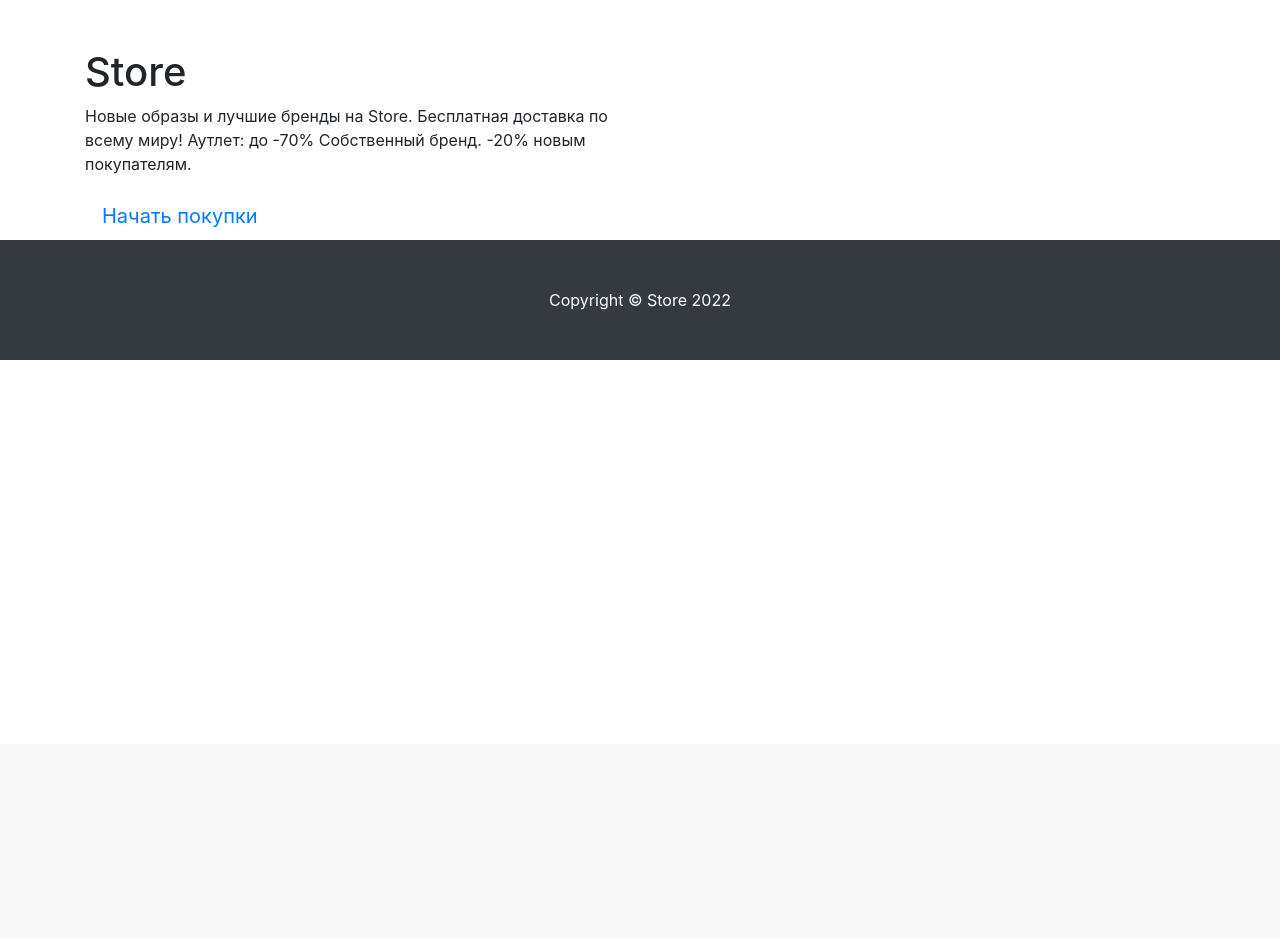
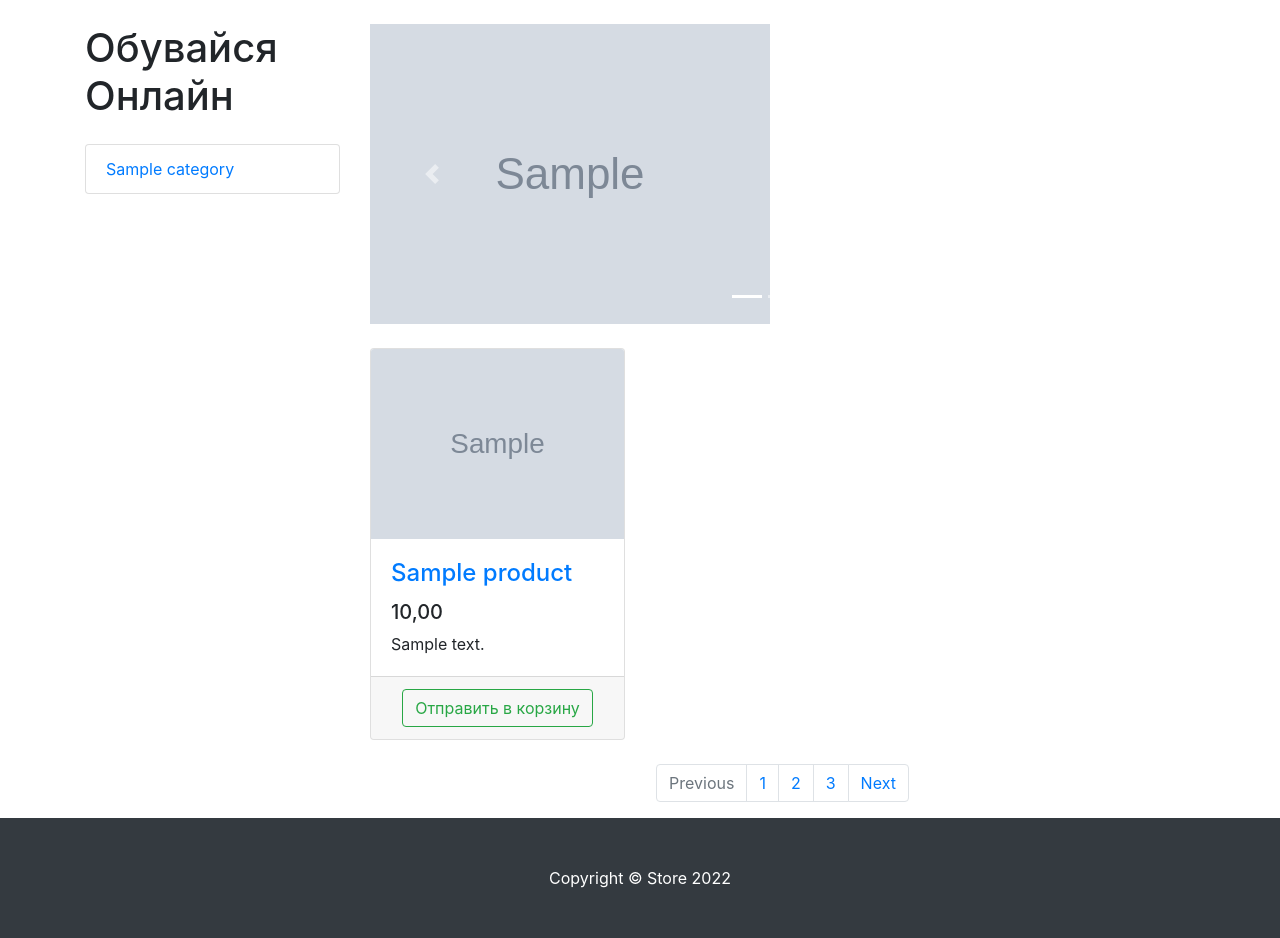
Before and after one commit to facetable-lab/Obuvaisa_Online, a Django app: template products/templates/products/products.html in a window 1280 px wide. Shown: the part 56-994 px from the top of the page. Before the commit the page ends 416 px from the top, so only its background shows below. Run offline with Django 4.2, Linux system fonts and the light colour scheme; tables that the repository leaves empty hold one stand-in row (values such as "Sample post"); the template is opened without the code that fills it: values that come from a table or form of the project are taken from there, most other values are stand-ins (such as "Sample title", 1, 10 or a date in 2020); grey boxes marked "Sample" are stand-in pictures; some libraries are stand-ins or nearby versions.

Commit message:
Вывод товаров, изображений карусели из бд

```diff
--- a/products/templates/products/products.html
+++ b/products/templates/products/products.html
@@ -8,25 +8,96 @@
 
 
 {% block content %}
-<!-- Page Content -->
-<section>
-    <div class="container">
-        <div class="row">
-            <div class="col-lg-6">
-                <h1 class="mt-5">Store</h1>
-                <p>
-                    Новые образы и лучшие бренды на Store.
-                    Бесплатная доставка по всему миру! Аутлет: до -70% Собственный бренд. -20% новым покупателям.
-                </p>
-                <button id="start-purchase-btn" type="button" class="btn btn-lg">
-                    <a id="start-purchase-link" href="products.html">
-                        Начать покупки
-                    </a>
-                </button>
+<div class="container">
+    <div class="row">
+        <div class="col-lg-3">
+            <h1 class="my-4">Обувайся Онлайн</h1>
+            <div class="list-group">
+                {% for category in category_qs %}
+                <a href="#" class="list-group-item">{{ category }}</a>
+                {% endfor %}
             </div>
         </div>
+
+        <div class="col-lg-9">
+            <div id="carouselExampleIndicators" class="carousel slide my-4" data-ride="carousel">
+                <ol class="carousel-indicators">
+                    <li data-target="#carouselExampleIndicators" data-slide-to="0" class="active"></li>
+                    <li data-target="#carouselExampleIndicators" data-slide-to="1"></li>
+                    <li data-target="#carouselExampleIndicators" data-slide-to="2"></li>
+                </ol>
+
+                <div class="carousel-inner" role="listbox">
+
+                    <div class="carousel-item ">
+                        <img class="d-block img-fluid"
+                             src="{{ carousel_images.0.image.url }}"
+                             alt="First slide" height="300">
+                    </div>
+                    <div class="carousel-item active">
+                        <img class="d-block img-fluid "
+                             src="{{ carousel_images.1.image.url }}"
+                             alt="Second slide">
+                    </div>
+                    <div class="carousel-item">
+                        <img class="d-block img-fluid"
+                             src="{{ carousel_images.2.image.url }}"
+                             alt="Third slide" >
+                    </div>
+                </div>
+                <a class="carousel-control-prev" href="#carouselExampleIndicators" role="button" data-slide="prev">
+                    <span class="carousel-control-prev-icon" aria-hidden="true"></span>
+                    <span class="sr-only">Previous</span>
+                </a>
+                <a class="carousel-control-next" href="#carouselExampleIndicators" role="button" data-slide="next">
+                    <span class="carousel-control-next-icon" aria-hidden="true"></span>
+                    <span class="sr-only">Next</span>
+                </a>
+            </div>
+
+            <div class="row">
+                {% for product in product_qs %}
+                <div class="col-lg-4 col-md-6 mb-4">
+                    <div class="card h-100">
+                        <a href="#">
+                            <img class="card-img-top"
+                                 src="{{ product.image.url }}"
+                                 alt="">
+                        </a>
+                        <div class="card-body">
+                            <h4 class="card-title">
+                                <a href="#">{{ product.name }}</a>
+                            </h4>
+                            <h5>{{ product.price }}</h5>
+                            <p class="card-text">{{ product.short_description }}</p>
+                        </div>
+                        <div class="card-footer text-center">
+                            <button type="button" class="btn btn-outline-success">Отправить в корзину</button>
+                        </div>
+                    </div>
+                </div>
+                {% endfor %}
+            </div>
+
+            <nav aria-label="Page navigation example">
+                <ul class="pagination justify-content-center">
+                    <li class="page-item disabled">
+                        <a class="page-link" href="#" tabindex="-1" aria-disabled="true">Previous</a>
+                    </li>
+                    <li class="page-item"><a class="page-link" href="#">1</a></li>
+                    <li class="page-item"><a class="page-link" href="#">2</a></li>
+                    <li class="page-item"><a class="page-link" href="#">3</a></li>
+                    <li class="page-item">
+                        <a class="page-link" href="#">Next</a>
+                    </li>
+                </ul>
+            </nav>
+
+        </div>
+
     </div>
-</section>
+
+</div>
 {% endblock content %}
 
 
```
